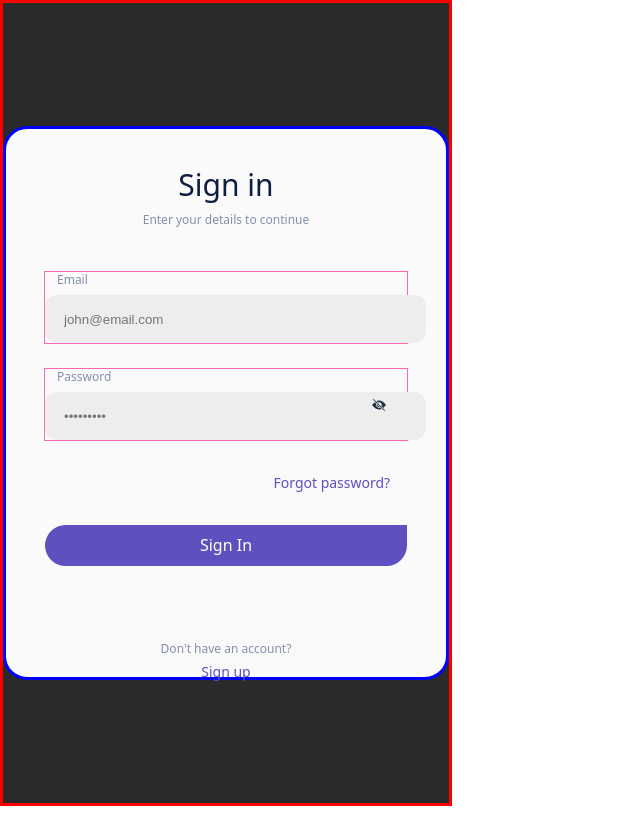
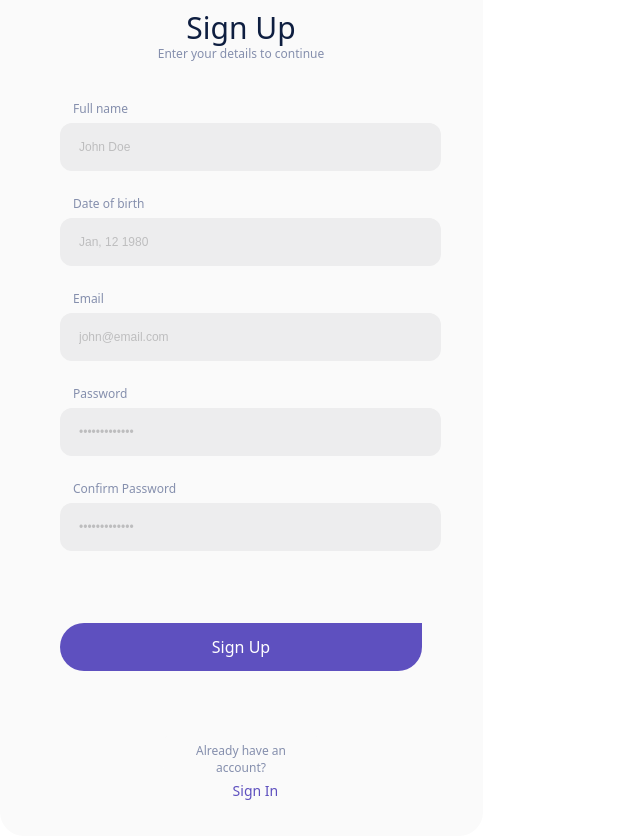
Before and after one commit to Joca7330/PraticeReact, a React (Vite) app: page / in a window 1280 px wide. Shown: the whole page, without its empty margins (0-640 px from the left). Before the commit the page ends 806 px from the top, so only its background shows below. Built offline with nearby package versions, Linux system fonts and the light colour scheme.

Commit message:
added signup form with styling and refined signin form

```diff
--- a/src/App.jsx
+++ b/src/App.jsx
@@ -1,15 +1,18 @@
 
 import React from 'react'
 import SignInForm from './Components/SignInForm'
+import SignUpForm from './Components/SignUpForm'
 
 
 
 const App = () => {
   return (
-
-    <SignInForm />
-
-
+    <div className='backdrop'>
+      <div className='form-2-container'>
+        {/* <SignInForm /> */}
+        <SignUpForm />
+      </div>
+    </div>
   )
 }
 
--- a/src/Components/SignInForm.css
+++ b/src/Components/SignInForm.css
@@ -1,7 +1,7 @@
 /* Main background container */
-.form-container {
+.signin-container {
     background-color: #2a2a2a;
-    border: red solid 3px;
+    /* border: red solid 3px; */
     height: 100vh;
     /* Flexbox for centering */
     display: flex;
@@ -10,9 +10,9 @@
 }
 
 /* White form container */
-.form {
+.signin-card {
     background-color: #FAFAFA;
-    border: blue solid 3px;
+    /* border: blue solid 3px; */
     /* padding: 20px;  */
     width: 440px;
     height: 548px;
@@ -20,9 +20,11 @@
     display: flex;
     flex-direction: column;
     align-items: center;
+    /* box-shadow: 2px 4px 24px 0px #5E50BF0D; */
+
 }
 
-.form-title {
+.signin-title {
     color: #0E1E40;
     font-weight: 500px;
     font-size: 30px;
@@ -31,7 +33,7 @@
     margin: 46px 0px 16px 0px;
 }
 
-.form-subtitle {
+.signin-instructions {
     color: #858FAD;
     /* border: orange solid 1px; */
     margin-bottom: 45px;
@@ -40,7 +42,7 @@
     font-weight: 500px;
 }
 
-.label {
+.signin-label {
     color: #858FAD;
     /* border: purple solid 1px; */
     width: 35px;
@@ -51,17 +53,17 @@
     margin: 0px 0px 8px 12px;
 }
 
-.container {
+.signin-input-label {
     width: 362px;
     height: 71px;
     display: flex;
     flex-direction: column;
-    border: hotpink solid 1px;
+    /* border: hotpink solid 1px; */
     margin-bottom: 24px;
     position: relative;
 }
 
-.input {
+.signin-input {
     background-color: #ededee;
     width: 362px;
     height: 48px;
@@ -72,7 +74,7 @@
 
 }
 
-.forgot-password {
+.signin-password-reset {
     color: #5E50BF;
     font-size: 14px;
     margin: 0px 39px 24px 0px;
@@ -81,8 +83,8 @@
     cursor: pointer;
 }
 
-.btn {
-    /* border: gold solid 1px; */
+.signin-submit-btn {
+    border: gold solid 1px;
     border: none;
     color: #FFFFFF;
     width: 362px;
@@ -91,26 +93,28 @@
     font-size: 16px;
     font-weight: 600px;
     background-color: #5E50BF;
+    cursor: pointer;
 }
 
-.sign-up {
+.signin-signup-link {
     /* border: green solid 1px; */
     /* display: flex; */
     /* flex-direction: column; */
     /* text-align: center; */
     /* width: 100%; */
     border: none;
+    cursor: pointer;
     height: 37px;
     margin: 64px 0px 28px 0px;
 }
 
-.text-1 {
+.signin-account-query {
     color: #858FAD;
     font-size: 12px;
     margin-bottom: 5px;
 }
 
-.text-2 {
+.signin-signup-text {
     color: #5E50BF;
     font-size: 14px;
 }
--- a/src/Components/SignInForm.jsx
+++ b/src/Components/SignInForm.jsx
@@ -5,27 +5,27 @@ import { IoIosEyeOff } from "react-icons/io";
 
 const SignInForm = () => {
     return (
-        <div className='form-container'>
-            <div className='form'>
-                <div className='form-title'>Sign in</div>
-                <div className='form-subtitle'>Enter your details to continue</div>
-                <div className='container'>
+        <div className='signin-container'>
+            <div className='signin-card'>
+                <div className='signin-title'>Sign in</div>
+                <div className='signin-instructions'>Enter your details to continue</div>
+                <div className='signin-input-label'>
                     <label
-                        className='label'
+                        className='signin-label'
                         htmlFor="Email">Email</label>
                     <input
-                        className='input'
+                        className='signin-input'
                         type="Email"
                         id='Email'
                         placeholder='john@email.com'
                     />
                 </div>
-                <div className='container'>
+                <div className='signin-input-label'>
                     <label
-                        className='label'
+                        className='signin-label'
                         htmlFor="Password">Password</label>
                     <input
-                        className='input'
+                        className='signin-input'
                         type="password"
                         id='Password'
                         placeholder='&bull;&bull;&bull;&bull;&bull;&bull;&bull;&bull;&bull;'
@@ -38,14 +38,14 @@ const SignInForm = () => {
                     <IoIosEyeOff />
                 </div> */}
                 </div>
-                <button className='forgot-password'>Forgot password?</button>
+                <button className='signin-password-reset'>Forgot password?</button>
                 <button
                     type='submmit'
-                    className='btn'>Sign In
+                    className='signin-submit-btn'>Sign In
                 </button>
-                <button className='sign-up'>
-                    <div className='text-1'>Don't have an account?</div>
-                    <div className='text-2'>Sign up</div>
+                <button className='signin-signup-link'>
+                    <div className='signin-account-query'>Don't have an account?</div>
+                    <div className='signin'>Sign up</div>
                 </button>
             </div>
 
--- /dev/null
+++ b/src/Components/SignUpForm.css
@@ -0,0 +1,112 @@
+* {
+    margin: 0;
+    padding: 0;
+}
+
+.signup-container {
+    background-color: #2a2a2a;
+    height: 100vh;
+    display: flex;
+    justify-content: center;
+    align-items: center;
+    /* border: blue solid 1px; */
+}
+
+.signup-card {
+    /* border: orangered solid 1px; */
+    width: 404px;
+    height: 805px;
+    border-radius: 24px;
+    background-color: #FAFAFA;
+    display: flex;
+    flex-direction: column;
+    align-items: center;
+    padding: 40px 40px 26px 39px;
+}
+
+.signup-title {
+    color: #0E1E40;
+    font-size: 30px;
+    margin-bottom: 20px;
+    height: 20px;
+}
+
+.signup-instructions {
+    font-size: 12px;
+    height: 15px;
+    color: #858FAD;
+    margin-bottom: 40px;
+    /* width: 181px; */
+    height: 15px;
+}
+
+.signup-input-label {
+    /* border: green solid 1px; */
+    width: 362px;
+    height: 71px;
+    display: flex;
+    flex-direction: column;
+    margin-bottom: 24px;
+}
+::placeholder {
+    color: rgba(0, 0, 0, 0.2);
+  }
+
+
+.signup-label {
+    /* border: orange solid 1px; */
+    color: #858FAD;
+    width: 100%;
+    height: 15px;
+    font-size: 12px;
+    padding: 0px 0px 8px 13px;
+}
+
+.signup-input {
+    /* border: chocolate solid 1px; */
+    width: 362px;
+    height: 48px;
+    border-radius: 12px;
+    border: none;
+    background-color: #ededee;
+    font-size: 12px;
+
+    padding: 17px 0px 16px 19px;
+
+}
+
+.signup-submit-btn {
+    width: 362px;
+    height: 48px;
+    border-radius: 24px 0px 24px 24px;
+    background-color: #5E50BF;
+    color: #FFFFFF;
+    font-size: 16px;
+    border: none;
+    margin: 48px 0px 64px 0px;
+}
+
+
+.signup-account-signin {
+    /* border: purple solid 1px; */
+    width: 157px;
+    height: 37px;
+    font-size: 12px;
+    color: #858FAD;
+    margin-bottom: 10px;
+    border: none;
+    background-color: #FAFAFA;
+}
+
+.signup-account-query {
+    /* border: blue solid 1px; */
+    margin-bottom: 5px;
+}
+
+.signup-signin-link {
+    /* border: orchid solid 1px; */
+    color: #5E50BF;
+    width: 157px;
+    height: 37px;
+    font-size: 14px;
+}
--- /dev/null
+++ b/src/Components/SignUpForm.jsx
@@ -0,0 +1,70 @@
+import React from 'react'
+import './SignUpForm.css'
+
+const SignUpForm = () => {
+    return (
+        <div className='signup-container'>
+            <div className='signup-card'>
+                <div className='signup-title'>Sign Up</div>
+                <div className='signup-instructions'>Enter your details to continue</div>
+                <div className='signup-input-label'>
+                    <label
+                        className='signup-label'
+                        htmlFor="name">Full name</label>
+                    <input
+                        className='signup-input'
+                        type="text"
+                        id='name'
+                        placeholder='John Doe' />
+                </div>
+                <div className='signup-input-label'>
+                    <label
+                        className='signup-label'
+                        htmlFor="date">Date of birth</label>
+                    <input
+                        className='signup-input'
+                        type="text"
+                        id='date'
+                        placeholder='Jan, 12 1980' />
+                </div>
+                <div className='signup-input-label'>
+                    <label
+                        className='signup-label'
+                        htmlFor="email">Email</label>
+                    <input
+                        className='signup-input'
+                        type="text"
+                        id='email'
+                        placeholder='john@email.com' />
+                </div>
+                <div className='signup-input-label'>
+                    <label
+                        className='signup-label'
+                        htmlFor="password">Password</label>
+                    <input
+                        className='signup-input'
+                        type="password"
+                        id='password'
+                        placeholder='&bull;&bull;&bull;&bull;&bull;&bull;&bull;&bull;&bull;&bull;&bull;&bull;&bull;' />
+                </div>
+                <div className='signup-input-label'>
+                    <label
+                        className='signup-label'
+                        htmlFor="confirm-password">Confirm Password</label>
+                    <input
+                        className='signup-input'
+                        type="password"
+                        id='confirm-password'
+                        placeholder='&bull;&bull;&bull;&bull;&bull;&bull;&bull;&bull;&bull;&bull;&bull;&bull;&bull;' />
+                </div>
+                <button className='signup-submit-btn'>Sign Up</button>
+                <button className='signup-account-signin'>
+                    <div className='signup-account-query'>Already have an account?</div>
+                    <div className='signup-signin-link'>Sign In</div>
+                </button>
+            </div>
+        </div>
+    )
+}
+
+export default SignUpForm
```
